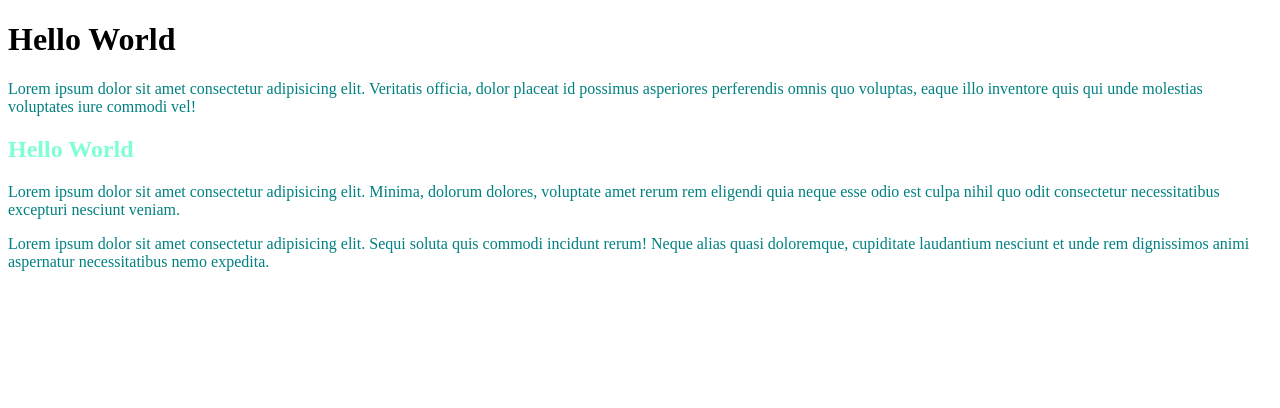
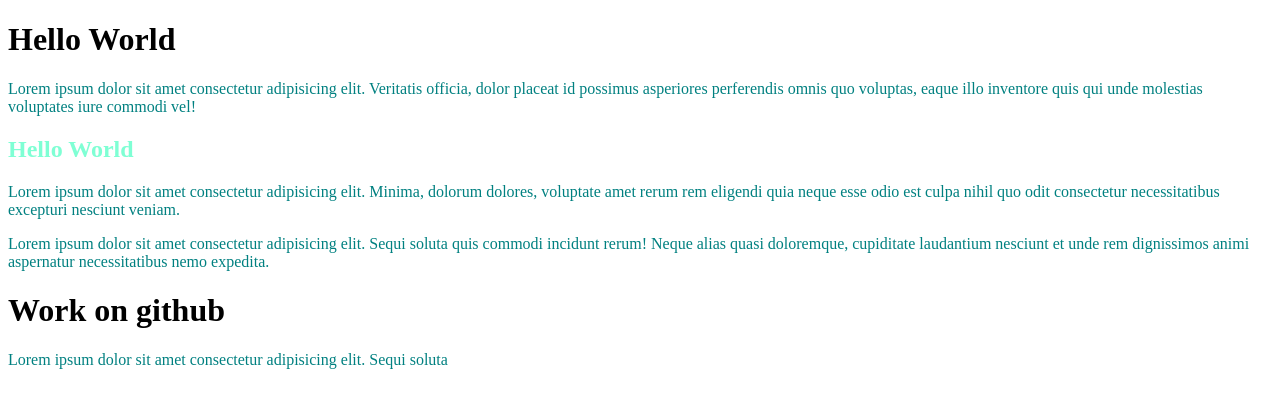
Before and after one commit to Junaid-Ismail/Junaid-Ismail, a plain HTML site: page index.html in a window 1280 px wide. Drawn offline with Linux system fonts and the light colour scheme.

Commit message:
Update index.html
For practice checking it

```diff
--- a/index.html
+++ b/index.html
@@ -12,6 +12,7 @@
     <h2>Hello World</h2>
     <p>Lorem ipsum dolor sit amet consectetur adipisicing elit. Minima, dolorum dolores, voluptate amet rerum rem eligendi quia neque esse odio est culpa nihil quo odit consectetur necessitatibus excepturi nesciunt veniam.</p>
     <P>Lorem ipsum dolor sit amet consectetur adipisicing elit. Sequi soluta quis commodi incidunt rerum! Neque alias quasi doloremque, cupiditate laudantium nesciunt et unde rem dignissimos animi aspernatur necessitatibus nemo expedita.</P>
-
+    <h1>Work on github</h1>
+    <p>Lorem ipsum dolor sit amet consectetur adipisicing elit. Sequi soluta</p>
 </body>
 </html>
```
